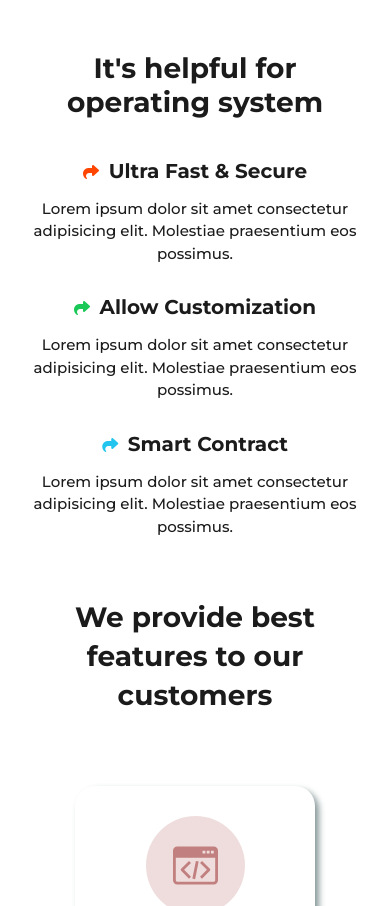
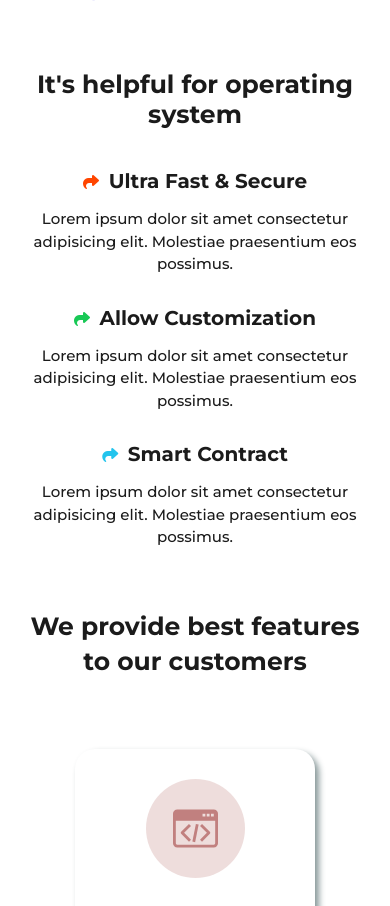
Before and after one commit to purwar1997/portfolio-project-13, a plain HTML site: page index.html in a window 390 px wide. Shown: the part 1094-2000 px from the top of the page. Drawn offline with Linux system fonts and the light colour scheme.

Commit message:
updated css files

```diff
--- a/css/media-query.css
+++ b/css/media-query.css
@@ -24,6 +24,10 @@
 }
 
 @media (max-width: 1050px) {
+  .top-section {
+    border-radius: 0px;
+  }
+
   .logo {
     display: none;
   }
@@ -84,6 +88,7 @@
 
   .bottom-section h2 {
     width: 100%;
+    font-size: 30px;
   }
 }
 
@@ -114,10 +119,6 @@
     width: 100%;
   }
 
-  .bottom-section h2 {
-    font-size: 30px;
-  }
-
   .services {
     grid-template-columns: 1fr;
   }
@@ -125,11 +126,7 @@
 
 @media (max-width: 540px) {
   .container {
-    padding: 0px 25px;
-  }
-
-  .top-section {
-    border-radius: 0px;
+    padding: 0px 20px;
   }
 
   .nav-items {
@@ -146,6 +143,6 @@
 
   .mid-section .content h2,
   .bottom-section h2 {
-    font-size: 28px;
+    font-size: 25px;
   }
 }
```
